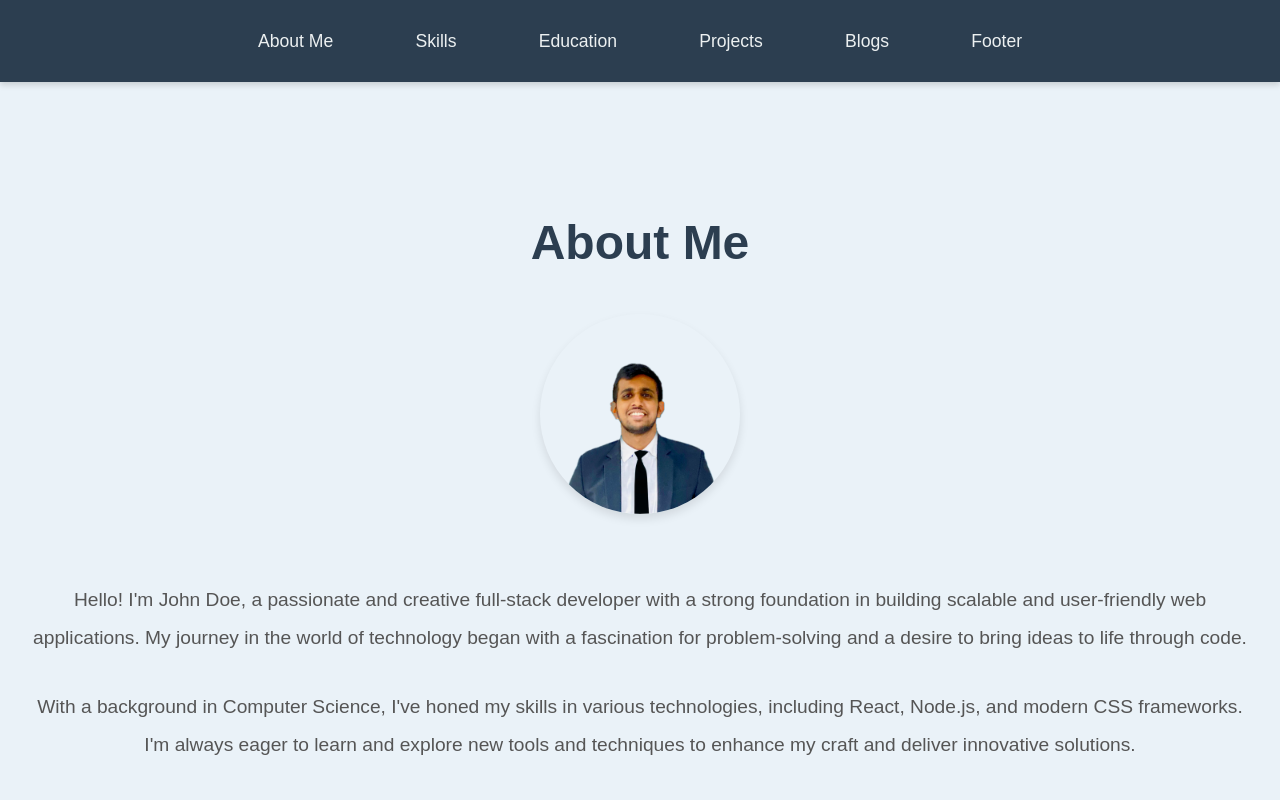
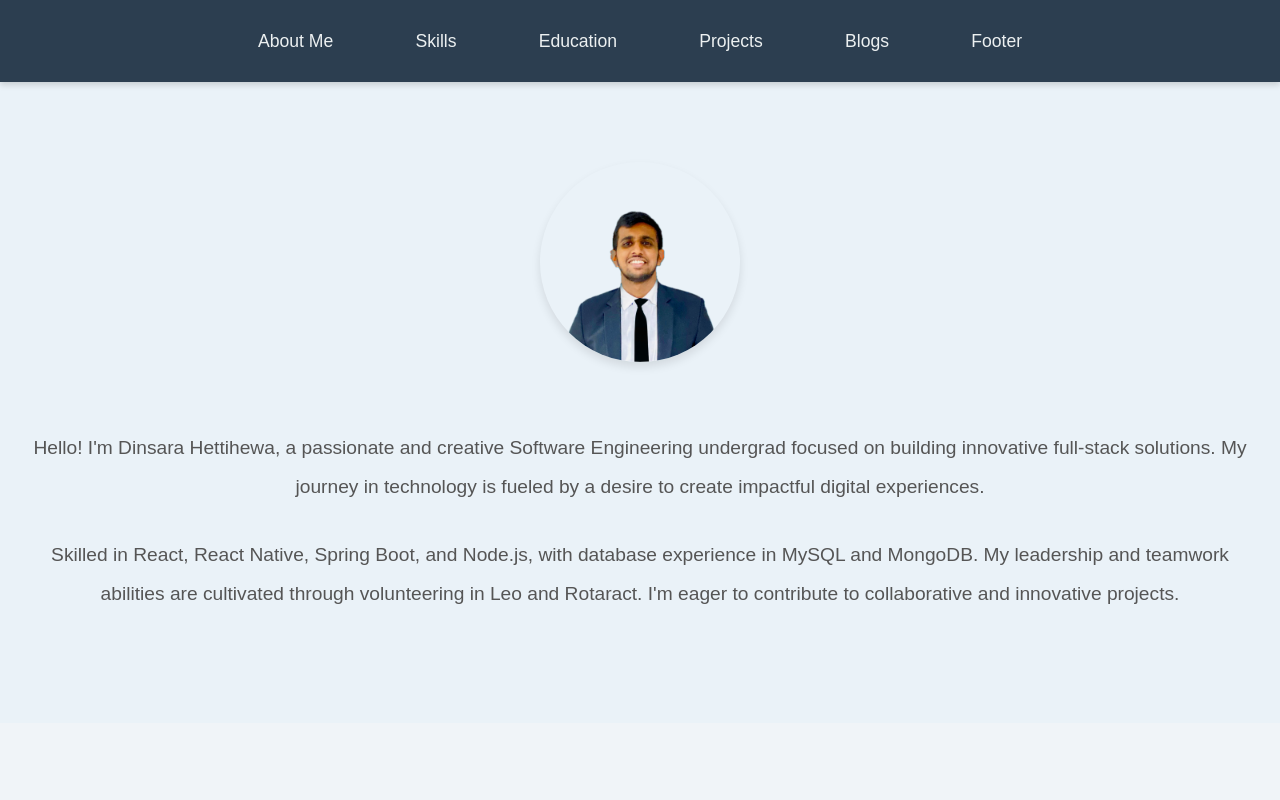
Before and after one commit to NethuDinsara/my-portfolio, a React (Vite) app: page / in a window 1280 px wide. Shown: the top 800 px of the page. Built offline with nearby package versions, Linux system fonts and the light colour scheme.

Commit message:
Updated AboutMe

```diff
--- a/src/components/AboutMe.jsx
+++ b/src/components/AboutMe.jsx
@@ -10,13 +10,13 @@ function AboutMe() {
       onMouseLeave={() => setIsHovered(false)}
       style={{ transform: isHovered ? 'scale(1.03)' : 'scale(1)', transition: 'transform 0.3s ease-in-out' }}
     >
-      <h2>About Me</h2>
+
       <img src="src/assets/images/dinsara.png" alt="Your Profile" />
       <p>
-        Hello! I'm John Doe, a passionate and creative full-stack developer with a strong foundation in building scalable and user-friendly web applications. My journey in the world of technology began with a fascination for problem-solving and a desire to bring ideas to life through code.
+      Hello! I'm Dinsara Hettihewa, a passionate and creative Software Engineering undergrad focused on building innovative full-stack solutions. My journey in technology is fueled by a desire to create impactful digital experiences.
       </p>
       <p>
-        With a background in Computer Science, I've honed my skills in various technologies, including React, Node.js, and modern CSS frameworks. I'm always eager to learn and explore new tools and techniques to enhance my craft and deliver innovative solutions.
+      Skilled in React, React Native, Spring Boot, and Node.js, with database experience in MySQL and MongoDB. My leadership and teamwork abilities are cultivated through volunteering in Leo and Rotaract. I'm eager to contribute to collaborative and innovative projects.
       </p>
       {isHovered && <p className="hover-message">Thanks for exploring my profile!</p>}
     </div>
```
